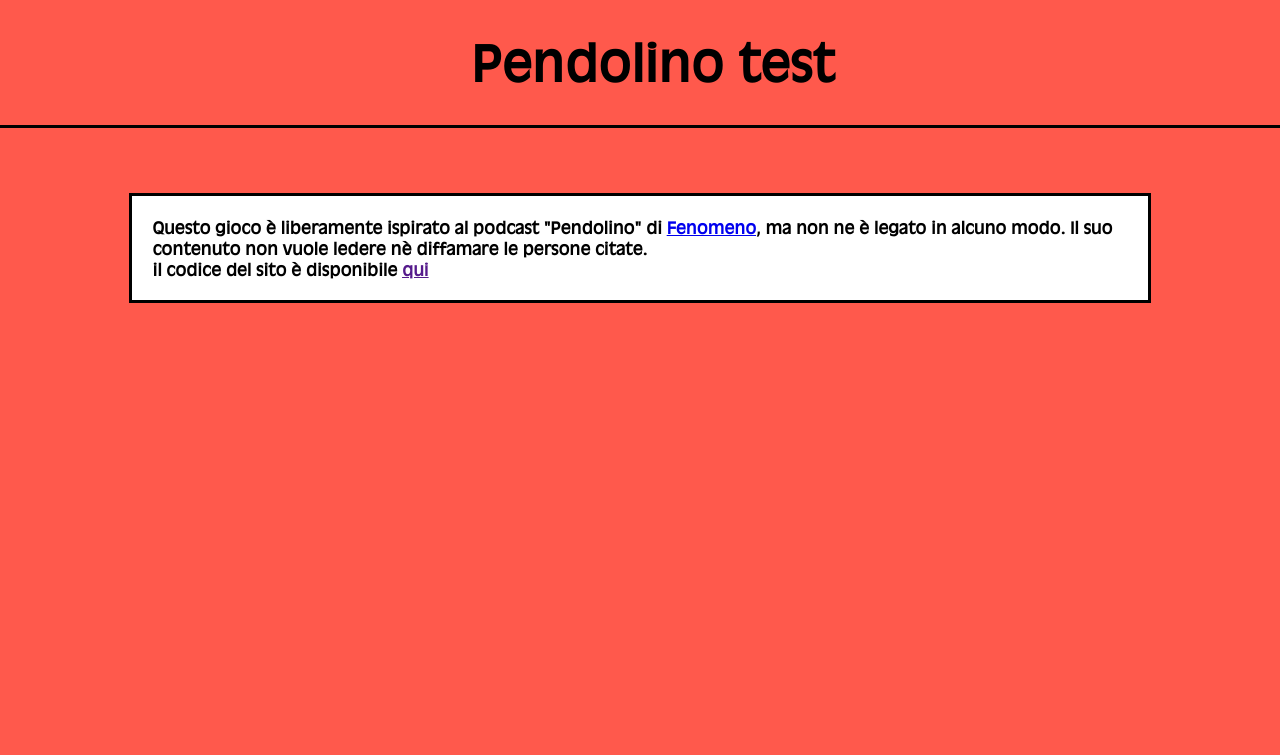
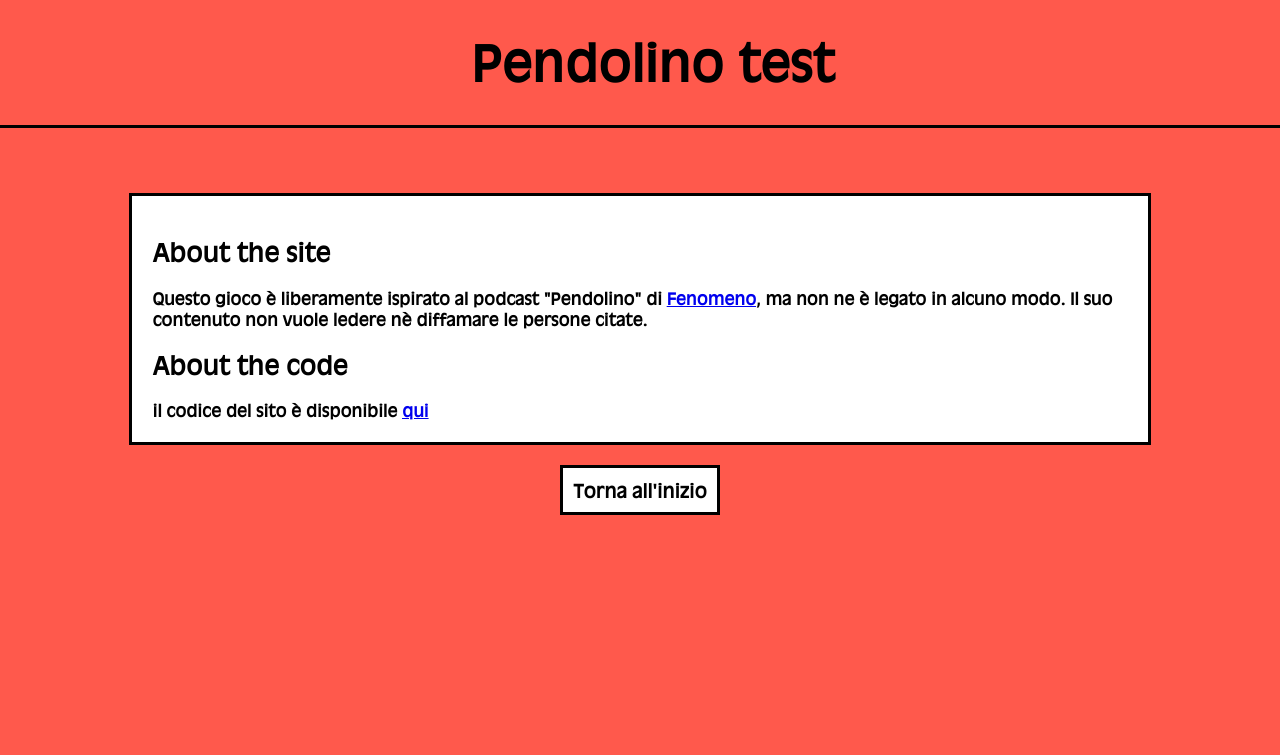
Before and after one commit to samuelebompani/pendolino-test, a PHP site: page /about.php in a window 1280 px wide. Shown: the top 755 px of the page. Run offline with PHP 8.4, Linux system fonts and the light colour scheme.

Commit message:
about fix

```diff
--- a/about.php
+++ b/about.php
@@ -9,9 +9,14 @@
         <?php include('components/navbar.php')?>
         <div class="container">
             <div class="q-container">
+                <h2>About the site</h2>
                 Questo gioco è liberamente ispirato al podcast "Pendolino" di <a href="https://fenomeno.eu">Fenomeno</a>, ma non ne è legato in alcuno modo.
                 Il suo contenuto non vuole ledere nè diffamare le persone citate.<br>
-                il codice del sito è disponibile <a href="">qui</a>
+                <h2>About the code</h2>
+                il codice del sito è disponibile <a href="https://github.com/samuelebompani/pendolino-test">qui</a>
+            </div>
+            <div style="text-align: center; margin-top: 2%;">
+                <a href="/"><button class="submit-btn" type="submit">Torna all'inizio</button></a>
             </div>
         </div>
         <?php include("components/footer.php"); ?>
--- a/result.php
+++ b/result.php
@@ -45,7 +45,7 @@
                     <div>
                         <h2>Hai totalizzato <?php print($result."/".$count)?> punti Marco D'Ottavi!</h2>
                         Ti risvegli improvvisamente a casa. Era tutto un sogno. Sul tavolo in cucina però trovi un foglietto con scritto
-                        <h3><?php print($appellativiE[$result])?></h3>
+                        <h2><?php print($appellativiE[$result])?></h2>
                     </div>
 
                 </div>
```
